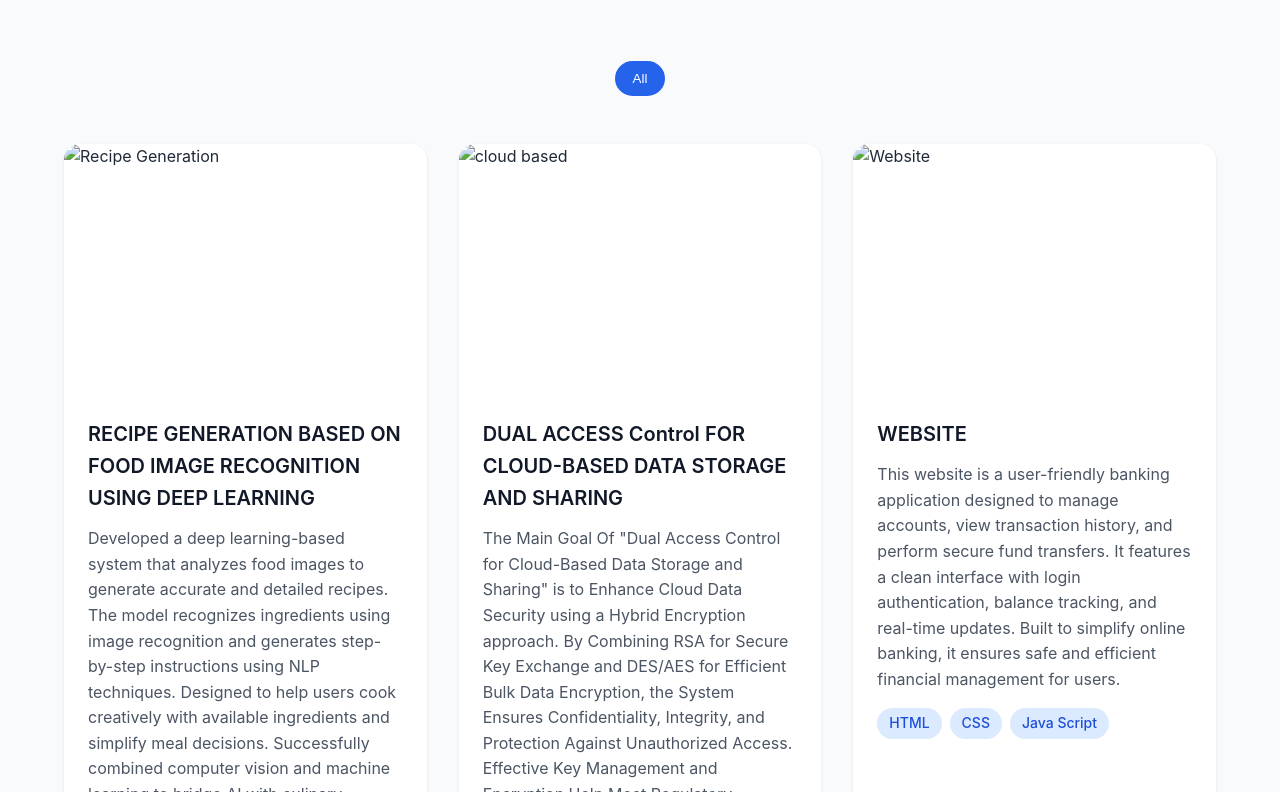
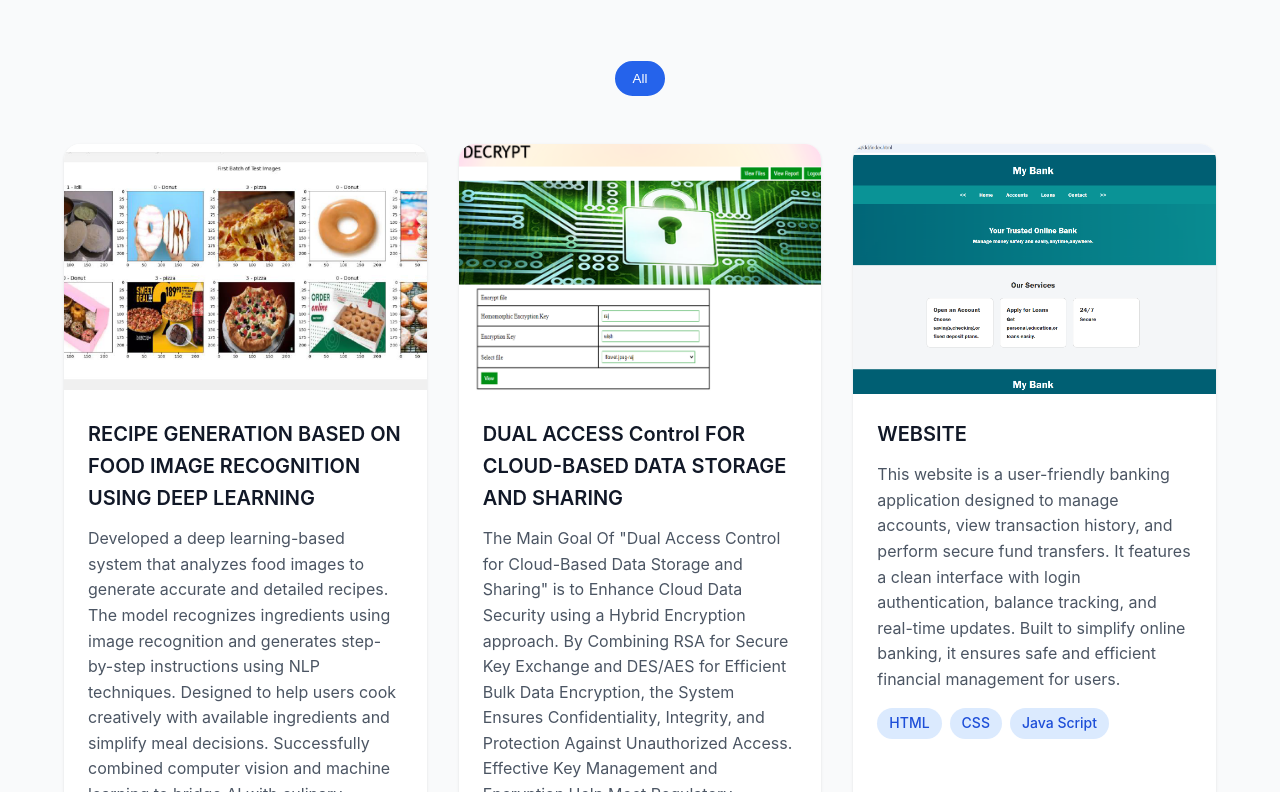
Before and after one commit to G-Dinusha/internship, a plain HTML site: page index.html in a window 1280 px wide. Shown: the part 2008-2800 px from the top of the page. Drawn offline with Linux system fonts and the light colour scheme.

Commit message:
Update index.html

```diff
--- a/index.html
+++ b/index.html
@@ -47,7 +47,7 @@
                 </div>
                 <div class="hero-image">
                     <div class="hero-avatar">
-                        <img src="./images/img.jpeg" alt="Dinusha" />
+                        <img src="img.jpeg" alt="Dinusha" />
                     </div>
                 </div>
             </div>
@@ -124,7 +124,7 @@
             <div class="projects-grid">
                 <div class="project-card" data-category="web">
                     <div class="project-image">
-                        <img src="./images/img2.png" alt="Recipe Generation">
+                        <img src="img2.png" alt="Recipe Generation">
                         <div class="project-overlay">
                             </div>
                     </div>
@@ -139,7 +139,7 @@
                 </div>
 <div class="project-card" data-category="mobile">
                     <div class="project-image">
-                        <img src="./images/img3.png" alt="cloud based">
+                        <img src="img3.png" alt="cloud based">
                         <div class="project-overlay">
                      </div>
                     </div>
@@ -156,7 +156,7 @@ Combining RSA for Secure Key Exchange and DES/AES for Efficient Bulk Data Encryp
                 </div>
  <div class="project-card" data-category="web">
                     <div class="project-image">
-                        <img src="./images/image.png" alt="Website">
+                        <img src="image.png" alt="Website">
                         <div class="project-overlay">
                             </div>
                     </div>
@@ -173,7 +173,7 @@ Combining RSA for Secure Key Exchange and DES/AES for Efficient Bulk Data Encryp
 
                 <div class="project-card" data-category="design">
                     <div class="project-image">
-                        <img src="./images/img4.png" alt="Leg Monitoring System">
+                        <img src="img4.png" alt="Leg Monitoring System">
                         <div class="project-overlay">
                             </div>
                     </div>
```
